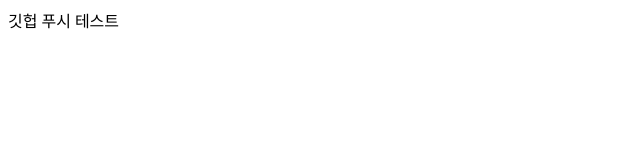
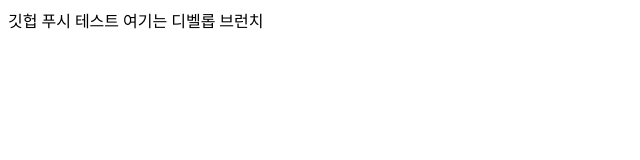
Before and after one commit to 1ghldyd/mySpartaHomework, a plain HTML site: page test.html in a window 1280 px wide. Shown: the whole page, without its empty margins (0-640 px from the left). Drawn offline with Linux system fonts and the light colour scheme.

Commit message:
Update test.html

```diff
--- a/test.html
+++ b/test.html
@@ -6,5 +6,6 @@
     </head>
     <body>
     깃헙 푸시 테스트
+        여기는 디벨롭 브런치
     </body>
 </html>
```
